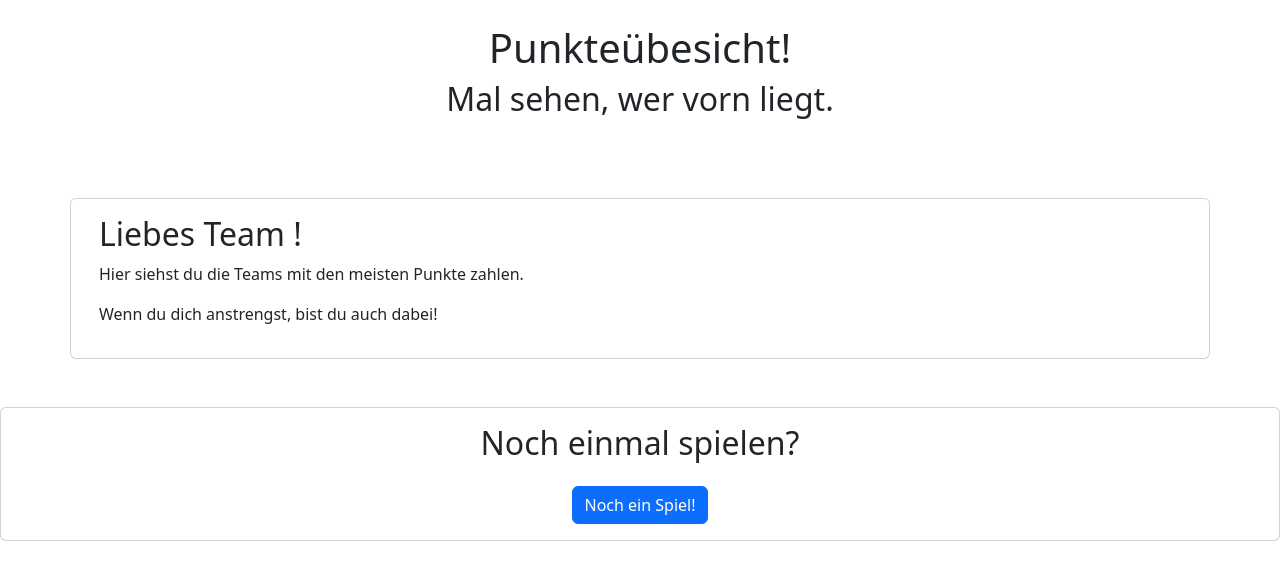
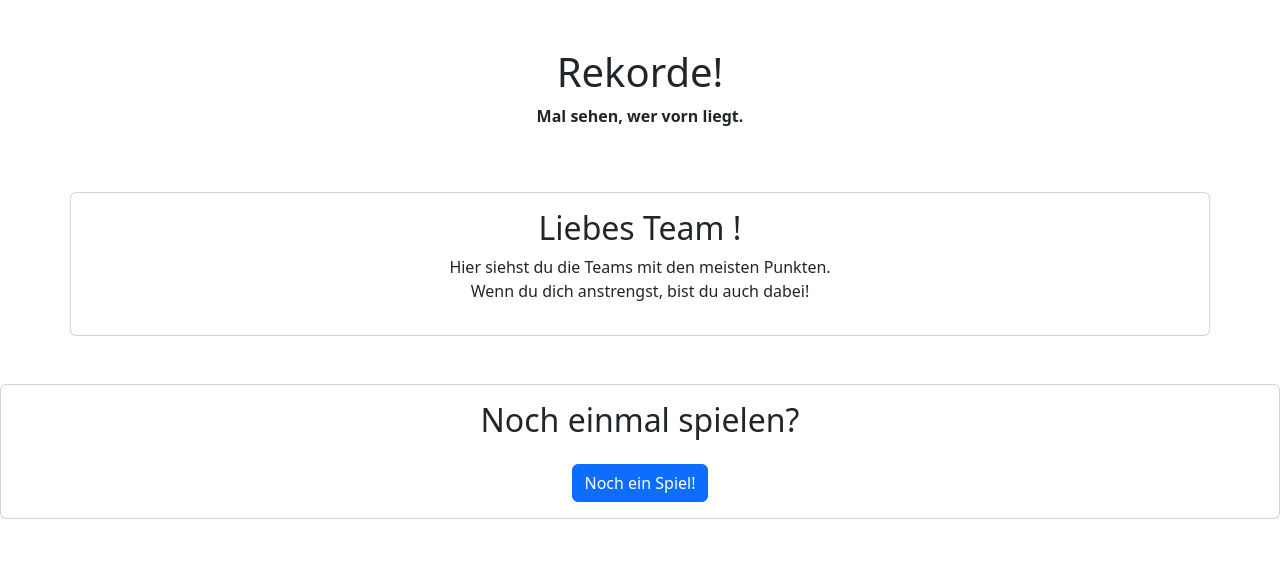
Before and after one commit to pstackebrandt/wordsworm, a website: page public/high-scores.html in a window 1280 px wide. Drawn offline with nearby package versions, Linux system fonts and the light colour scheme; no server answers.

Commit message:
game end page and high scores page: make more nice

```diff
--- a/public/high-scores.html
+++ b/public/high-scores.html
@@ -15,9 +15,9 @@
     <header class="container py-4">
         <div class="row justify-content-center">
             <!-- Page title -->
-            <div class="text-center mb-4">
-                <h1 id="pageTitle">Punkteübesicht!</h1>
-                <h2 id="subtitle">Mal sehen, wer vorn liegt.</h2>
+            <div class="text-center mt-4">
+                <h1 id="pageTitle">Rekorde!</h1>
+                <p id="subtitle"><strong>Mal sehen, wer vorn liegt.</strong></p>
             </div>
         </div>
     </header>
@@ -27,10 +27,11 @@
 
             <!-- Game evaluation card -->
             <div class="card mb-4">
-                <div class="card-body">
+                <div class="card-body text-center">
                     <h2 class="card-title">Liebes Team <span id="teamNameDisplay"></span>!</h2>
-                    <p>Hier siehst du die Teams mit den meisten Punkte zahlen.</p>
-                    <p>Wenn du dich anstrengst, bist du auch dabei!</p>
+
+                    <p>Hier siehst du die Teams mit den meisten Punkten.<br>
+                    Wenn du dich anstrengst, bist du auch dabei!</p>
                     <div id="score-list">
                         <!-- Hier werden die High scores eingefügt -->
                     </div>
```
Also changed, not shown: public/game-end.html (+1 -1 lines).
